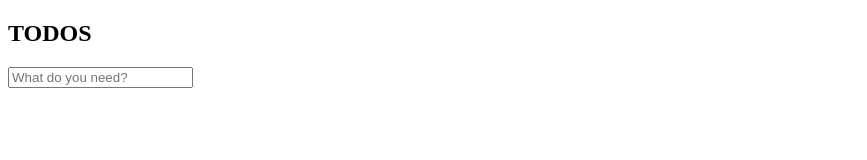
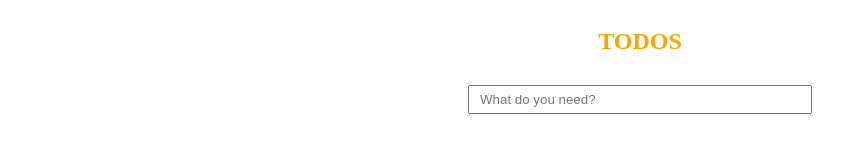
Before and after one commit to gamenwp/todo, a plain HTML site: page index.html in a window 1280 px wide. Shown: the whole page, without its empty margins (0-867 px from the left). Drawn offline with Linux system fonts and the light colour scheme.

Commit message:
Update index.html

```diff
--- a/index.html
+++ b/index.html
@@ -4,7 +4,7 @@
     <meta charset="UTF-8">
     <meta http-equiv="X-UA-Compatible" content="IE=edge">
     <meta name="viewport" content="width=device-width, initial-scale=1.0">
-    <link rel="stylesheet" href="./style.css">
+    <link rel="stylesheet" href="./stylesheet.css">
     <script defer src="./main.js"></script>
     <title>Document</title>
 </head>
```
